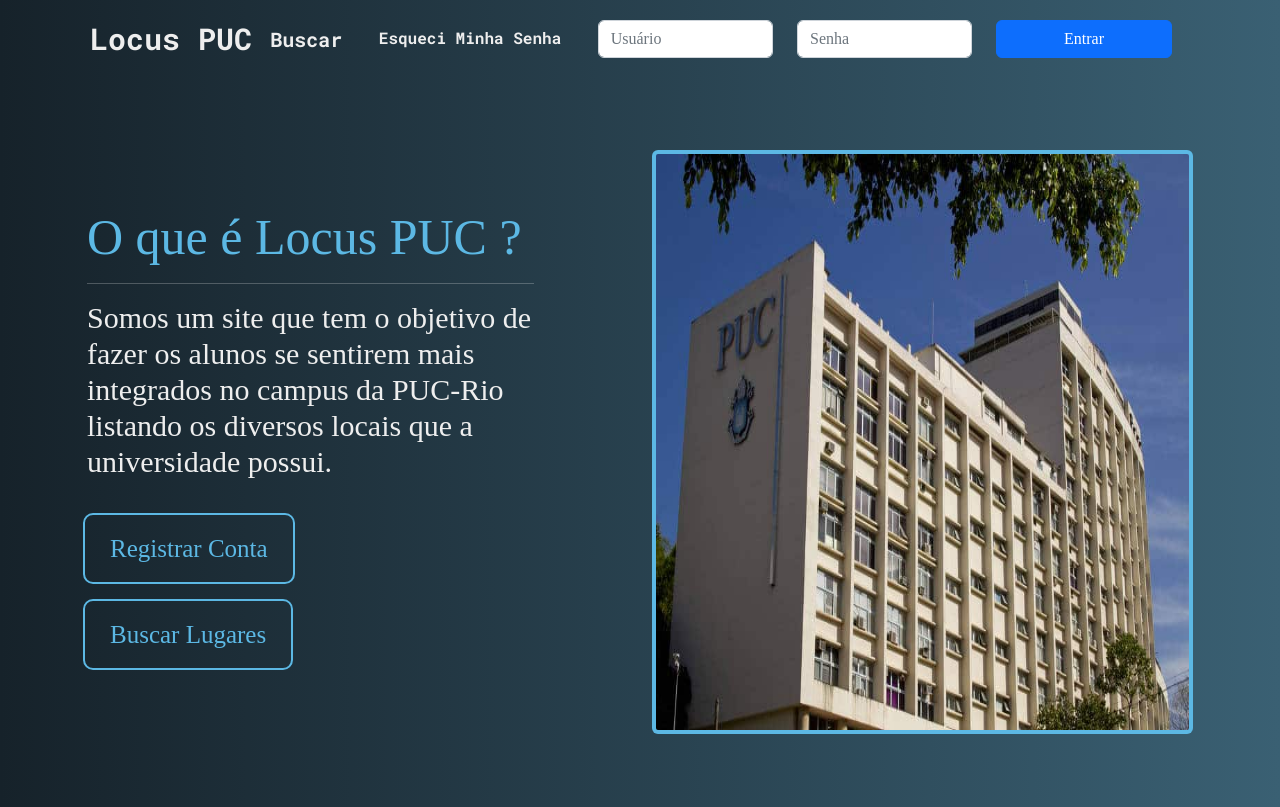
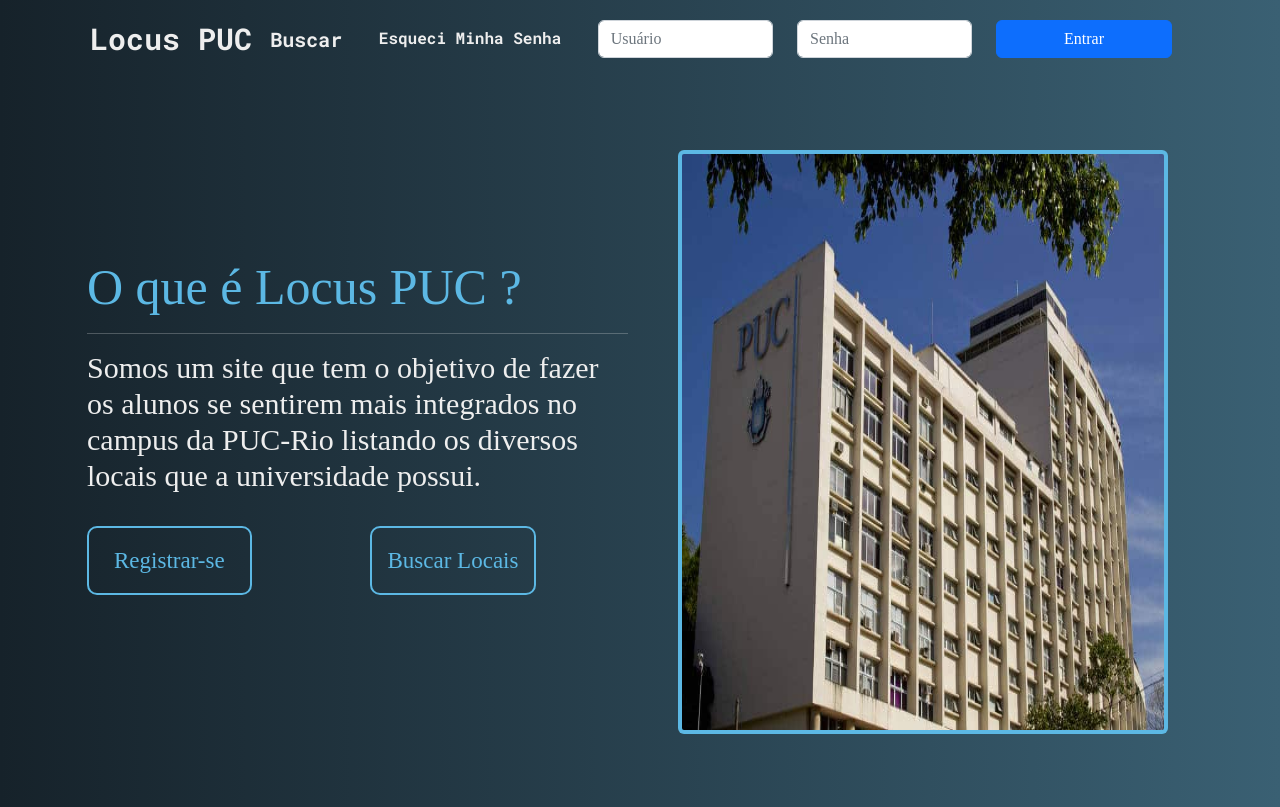
Before and after one commit to azevedofelipe/LocusPUC, a React (Create React App) app in the folder frontend/: page / in a window 1280 px wide. Built offline with nearby package versions, Linux system fonts and the light colour scheme.

Commit message:
responsividade

```diff
--- a/frontend/src/pages/home/Home.css
+++ b/frontend/src/pages/home/Home.css
@@ -7,8 +7,8 @@
 }
 
 .home img {
+  width: 100%;
   height: 100%;
-  width: 100%;
   background-color: var(--accent-color);
   border: none;
 }
@@ -31,3 +31,15 @@
   width:auto;
   height:auto;
 }
+
+@media (min-width: 1200px) {
+  .home img {
+    max-width: 490px !important;
+  }
+}
+
+@media (min-width: 760px) and (max-width: 1200px) {
+  .home img {
+    max-width: 570px !important;
+  }
+}
--- a/frontend/src/pages/home/Home.jsx
+++ b/frontend/src/pages/home/Home.jsx
@@ -10,8 +10,8 @@
       <Main>
         <div className='home row d-flex align-items-center'>
           <Header />
-          <div className='d-none d-sm-block img col-12 col-xl-6 offset-xl-1 gl-5'>
-            <img className='img-thumbnail' src={imgInicio} alt='Fachada do edifício Cardeal Leme' />
+          <div className='mt-3 mt-lg-0 d-none d-md-flex img col-12 col-xl-6 gl-5 justify-content-center align-items-center'>
+            <img className='img-thumbnail mb-5 mb-lg-0' src={imgInicio} alt='Fachada do edifício Cardeal Leme' />
           </div>
         </div>
       </Main>
--- a/frontend/src/pages/recoverPassword/Recover.jsx
+++ b/frontend/src/pages/recoverPassword/Recover.jsx
@@ -1,4 +1,3 @@
-import './Recover.css'
 import Main from '../../templates/Main'
 import imgRecuperarSenha from '../../assets/imgs/recuperarSenha.jpg'
 import { Component } from 'react'
@@ -72,8 +71,8 @@
     return (
       <Main>
         <div className='event-register animate'>
-          <div className='row'>
-            <div className='col-md-5 col'>
+          <div className='row text-center text-xl-start'>
+            <div className='col-12 col-xl-6'>
               <h1>Recuperação de Senha</h1>
               <hr />
               <form onSubmit={e => this.submitPassword(e, this.state.email, this.state.password1, this.state.password2)}>
@@ -95,8 +94,8 @@
                 <button type="submit" className="mt-4 mb-4">Enviar</button>
               </form>
             </div>
-            <div className='img d-none d-md-block col-md-7 col-12'>
-              <img className='img-thumbnail' src={imgRecuperarSenha} alt='Registro' />
+            <div className='img d-none d-md-flex col-12 col-xl-6 justify-content-center align-items-center'>
+              <img className='img-thumbnail mb-5' src={imgRecuperarSenha} alt='Registro' />
             </div>
           </div>
         </div>
--- a/frontend/src/pages/register/Event.css
+++ b/frontend/src/pages/register/Event.css
@@ -1,7 +1,6 @@
 .event-register h1 {
   color: var(--accent-color);
   font-size: 50px;
-  margin-top: 40px;
   opacity: 0;
   transform: translateX(-20px);
   animation: slide-fade 0.7s 0.2s 1 normal ease forwards;
@@ -14,11 +13,12 @@
 }
 
 .event-register .img {
-  margin-top: 45px;
+  margin-top: 25px;
 }
 
 .event-register input {
   min-width: 275px;
+  max-width: 400px;
 }
 
 .event-register .input-image {
@@ -52,3 +52,32 @@
   background-color: var(--accent-color);
   color: var(--text-color);
 }
+
+@media (min-width: 1200px) {
+  .event-register h1 {
+    margin-top: 40px;
+  }
+
+  .event-register img {
+    margin-top: 100px;
+    max-width: 490px !important;
+  }
+}
+
+@media (min-width: 760px) and (max-width: 1200px) {
+  .event-register h1 {
+    margin-top: 40px;
+  }
+
+  .event-register img {
+    max-width: 570px !important;
+  }
+}
+
+@media (max-width: 1199.5px) {
+
+
+  .event-register input {
+    margin: 0 auto;
+  }
+}
--- a/frontend/src/pages/register/Event.jsx
+++ b/frontend/src/pages/register/Event.jsx
@@ -56,8 +56,8 @@
     return (
       <Main>
         <div className='event-register'>
-          <div className='row'>
-            <div className='col-md-5 col'>
+          <div className='row text-center text-xl-start'>
+            <div className='col-12 col-xl-6'>
               <h1>Registre Novo Evento</h1>
               <hr />
               <form onSubmit={this.registerEvent}>
@@ -79,7 +79,7 @@
                 <button type="submit" className="mt-4 mb-4">Registrar Evento</button>
               </form>
             </div>
-            <div className='img d-none d-md-block col-md-7 col-12'>
+            <div className='img d-none d-md-flex col-12 col-xl-6 justify-content-center align-items-center'>
               <img className='img-thumbnail' src={imgCadastroEvento} alt='Registro' />
             </div>
           </div>
--- a/frontend/src/templates/Header.css
+++ b/frontend/src/templates/Header.css
@@ -21,8 +21,7 @@
 }
 
 .header a {
-  font-size: 25px;
-  min-width: 250px;
+  font-size: 23px;
   padding: 20px 25px;
   border: 2px solid var(--accent-color);
   border-radius: 10px;
--- a/frontend/src/templates/Header.jsx
+++ b/frontend/src/templates/Header.jsx
@@ -5,7 +5,7 @@
 export default class Nav extends Component {
   render() {
     return (
-      <header className='header col-xl-5 col-12'>
+      <header className='header col-xl-6 col-12 text-center text-xl-start'>
         <h1>
           O que é Locus PUC ?
         </h1>
@@ -16,15 +16,15 @@
           campus da PUC-Rio listando os diversos
           locais que a universidade possui.
         </h2>
-        <div className='row mb-2 mb-sm-0'>
-          <div className='col-md-6 col-12 col-xl-12 gx-3'>
-            <Link className='button' to="/registrarConta" aria-label='Ir para tela de registrar conta'>
-              Registrar Conta
+        <div className='row'>
+          <div className='mb-5 mt-xl-0 col-md-6 col-12 col-xl-6'>
+            <Link to="/registrarConta" aria-label='Ir para tela de registrar conta'>
+              Registrar-se
             </Link>
           </div>
-          <div className='button mt-5 mt-md-0 mt-xl-5 mb-4 col-12 col-md-6 col-xl-12 gx-3'>
-            <Link className='button' to="/busca" aria-label='Ir para tela de busca'>
-              Buscar Lugares
+          <div className='mb-3 mb-xl-0 col-12 col-md-6 col-xl-6'>
+            <Link className='px-3' to="/busca" aria-label='Ir para tela de busca'>
+              Buscar Locais
             </Link>
           </div>
         </div>
```
Also changed, not shown: frontend/src/pages/recoverPassword/Recover.css (deleted), 1 other file (tests, documents, lock files or other folders).
